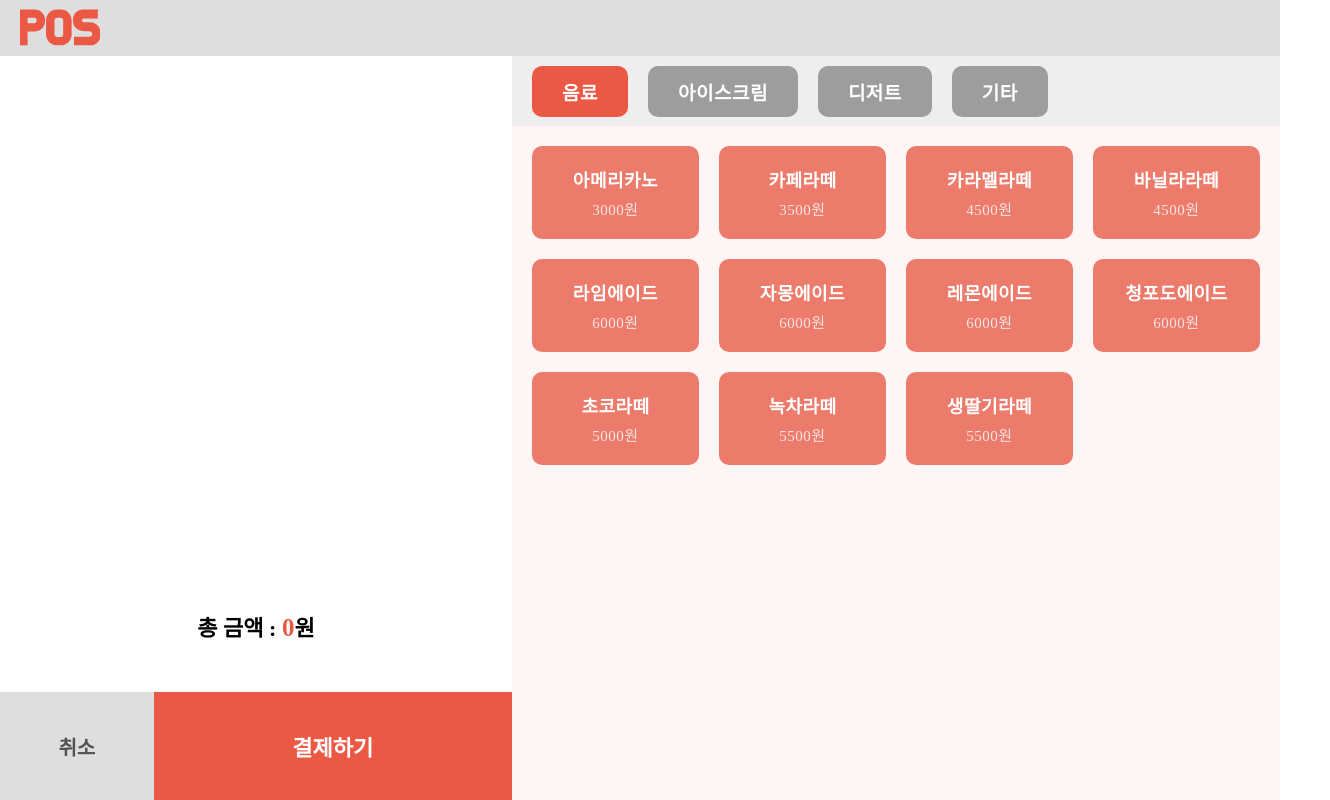
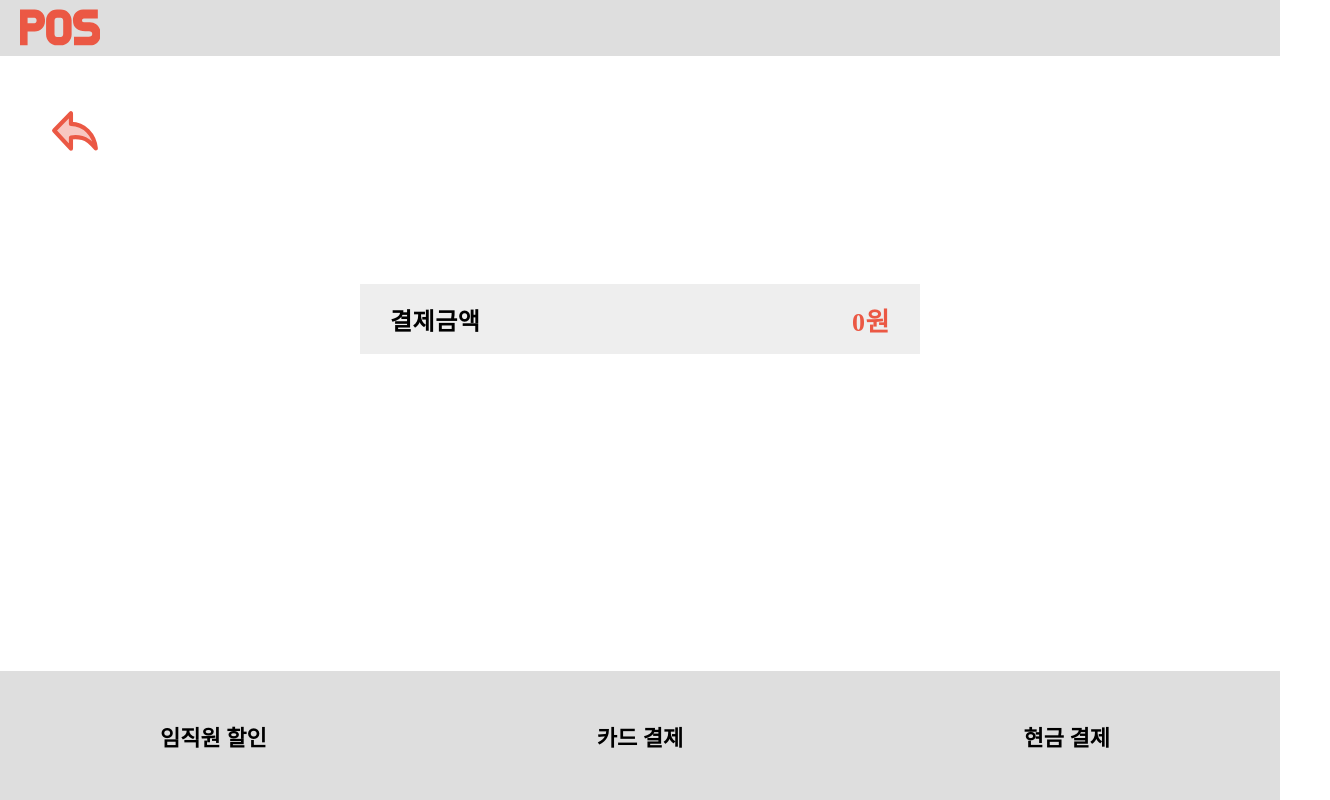
Before and after one commit to seiyoon/POS, a React (Create React App) app in the folder pos/: page /pay in a window 1280 px wide. Before the commit this address led to /open. Shown: the whole page, 1330 px wide, since content can reach past the window. Built offline with nearby package versions, Linux system fonts and the light colour scheme.

Commit message:
feat: 결제 후 총매출금액, 총고객수 더하기 & fix: 결제버튼 클릭 후 부분 수정

```diff
--- /dev/null
+++ b/pos/src/core/totalAmount.js
@@ -0,0 +1,32 @@
+import { atom, selector } from "recoil";
+
+export const totalAmountState = atom({
+  key: "totalAmountState",
+  default: 0,
+});
+
+export const totalSalesState = atom({
+  key: "totalSalesState",
+  default: 0,
+});
+
+export const totalPaymentCountState = atom({
+  key: "totalPaymentCountState",
+  default: 0,
+});
+
+export const totalAmountsState = selector({
+  key: "totalAmountsState",
+  get: ({ get }) => {
+    const totalSales = get(totalSalesState);
+    return totalSales;
+  },
+});
+
+export const totalPaymentCountSelector = selector({
+  key: "totalPaymentCountSelector",
+  get: ({ get }) => {
+    const totalPaymentCount = get(totalPaymentCountState);
+    return totalPaymentCount;
+  },
+});
--- a/pos/src/pages/Open.js
+++ b/pos/src/pages/Open.js
@@ -4,7 +4,7 @@ import { COLOR } from "../styles/color";
 import { useState, useEffect } from "react";
 import { useNavigate, Link } from "react-router-dom";
 import { useRecoilState } from "recoil";
-import { totalAmountState } from "../totalAmount";
+import { totalAmountState } from "../core/totalAmount";
 import { ReactComponent as Logo } from "../assets/pos_Logo.svg";
 import { ReactComponent as Trash } from "../assets/trash.svg";
 
@@ -281,7 +281,7 @@ const MenuList = styled.div`
 `;
 const SelectedMenu = styled.div`
   display: grid;
-  grid-template-columns: repeat(4, 1fr);
+  grid-template-columns: 2fr 1.3fr 1fr 0.3fr;
   grid-gap: 10px;
   align-items: center;
   width: 80%;
--- a/pos/src/pages/Pay.js
+++ b/pos/src/pages/Pay.js
@@ -5,8 +5,9 @@ import { useState, useEffect } from "react";
 import { useNavigate, Link } from "react-router-dom";
 import { toast, ToastContainer } from "react-toastify";
 import "react-toastify/dist/ReactToastify.css";
-import { useRecoilValue } from "recoil";
-import { totalAmountState } from "../totalAmount";
+import { useRecoilValue, useRecoilState } from "recoil";
+import { totalAmountState } from "../core/totalAmount";
+import { totalSalesState, totalPaymentCountState } from "../core/totalAmount";
 import { ReactComponent as Logo } from "../assets/pos_Logo.svg";
 import { ReactComponent as Back } from "../assets/back.svg";
 
@@ -17,6 +18,11 @@ function Pay() {
 
   const navigate = useNavigate();
 
+  const [totalSales, setTotalSales] = useRecoilState(totalSalesState);
+  const [totalPaymentCount, setTotalPaymentCount] = useRecoilState(
+    totalPaymentCountState
+  );
+
   const applyDiscount = () => {
     const discounted = totalAmount * 0.8; // 20% 할인된 금액 계산
     setDiscountedAmount(discounted);
@@ -25,15 +31,17 @@ function Pay() {
 
   const handlePayment = () => {
     toast.success("결제가 완료되었습니다.");
+
+    setTotalSales((prevTotalSales) => prevTotalSales + totalAmount);
+    setTotalPaymentCount((prevTotalPaymentCount) => prevTotalPaymentCount + 1);
+
+    setTimeout(() => {
+      navigate("/open");
+    }, 2000);
   };
 
-  useEffect(() => {
-    const timer = setTimeout(() => {
-      navigate("/open");
-    }, 2500);
-
-    return () => clearTimeout(timer);
-  }, []);
+  console.log(totalSales);
+  console.log(totalPaymentCount);
 
   return (
     <StPay>
--- a/pos/src/totalAmount.js
+++ /dev/null
@@ -1,6 +0,0 @@
-import { atom } from "recoil";
-
-export const totalAmountState = atom({
-  key: "totalAmountState",
-  default: 0,
-});
```
